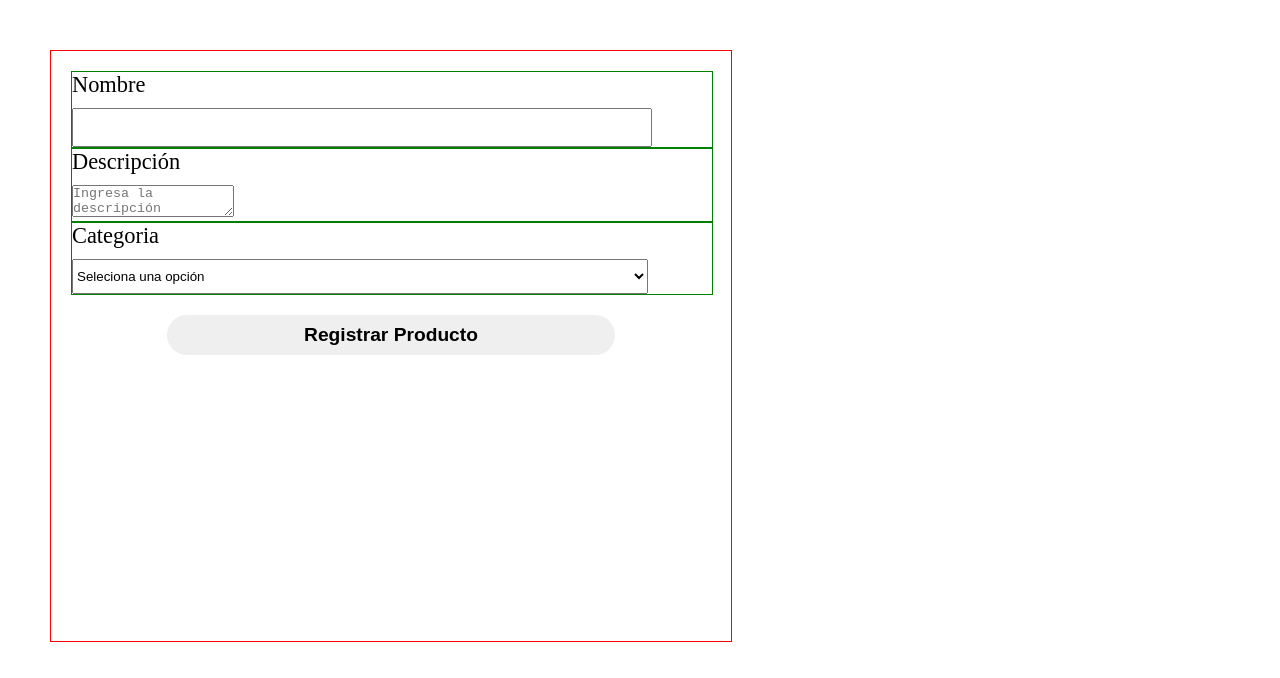
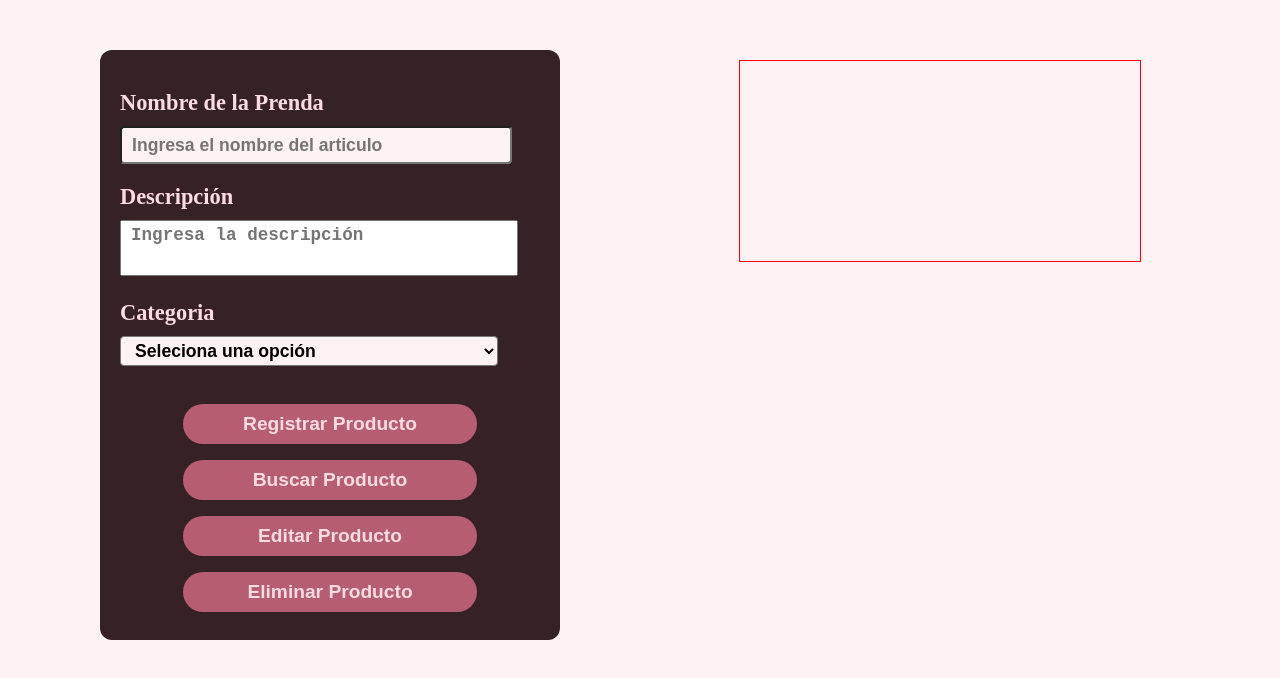
Before and after one commit to Juanpabedoyav/Reto-Parejas, a plain HTML site: page newArticle.html in a window 1280 px wide. Drawn offline with Linux system fonts and the light colour scheme.

Commit message:
se crean botones de eliminar, crea y buscar

```diff
--- a/css/stylesss.css
+++ b/css/stylesss.css
@@ -2,48 +2,127 @@
     padding: 0;
     margin:0;
 }
+:root{
+    --fondo:#fff2f4    ;
+    --form-color:#2e1a1ef5  ;
+    --btn-color:#b75d72;
+    --label-color:#ffdce3;
+}
+body{
+    background-color: var(--fondo) ;
+        /* height: 100%; */
+
+}
+.main{
+    width: 100%;
+    height: 100vh;
+    display: grid;
+    grid-template-columns:600px 1fr ;
+    justify-content:space-between;
+    align-items: flex-start;
+    /* overflow: hidden; */
+    /* border: 1px solid red; */
+
+
+}
+.content{
+    width: 700px;
+}
+.product{
+    width:400px ;
+    height: 200px;
+    margin: 0px auto;
+    margin-top: 60px;
+    border: 1px solid red;
+}
+/* estilos formulario */
 .formulario{
-    width: 50%;
+    background-color:var(--form-color)    ;
+    width: 60%;
     height: 550px;
     display: flex;
     flex-direction: column;
-    margin: 50px 0px 20px 50px;
+    margin: 50px 0px 20px 100px;
     padding: 20px;
+    border-radius: 12px;
+    /* flex-wrap: nowrap; */
 
-    border: 1px solid red;
+
+    /* border: 1px solid red; */
 }
+/* bloques inputs */
 .grupo{
     width: 100%;
     overflow: hidden;
 
-    border: 1px solid green;
+    /* border: 1px solid green; */
 }
+/* titulos inputs */
 .grupo label{
     display: block;
+    color:var(--label-color);
+    font-weight: bold;
     font-size: 1.4rem;
-    margin: 0px 0px 10px 0px;
+    margin: 20px 0px 10px 0px;
 }
 .grupo input{
     width: 90%;
-    height: 35px;
+    height: 30px;
     outline: none;
-}
-#categoria{
-    width: 90%;
-    height: 35px;
-    outline: none;
+    padding: 2px 0px 2px 10px;
+    border-radius: 4px;
+    background-color: var(--fondo);
+    font-size: 1.1rem;
+    font-weight: 600;
+
 
 }
-#descripcion{
-    overflow: hidden;
+/* estilo seleccion de categoria  */
+#categoria, option{
+    width: 90%;
+    height: 30px;
+    outline: none;
+    padding: 2px 0px 2px 10px;
+    border-radius: 4px;
+    background-color: var(--fondo);
+    font-size: 1.1rem;
+    font-weight: 600;
+    margin-bottom: 30px;
+
 
 }
-#registrar{
+/* descricion de producto */
+.mensaje{
+
+resize: none;
+overflow: hidden;
+}
+
+
+#descripcion {
+    width: 92%;
+    height: 50px;
+    outline: none;
+    font-size: 1.1rem;
+    font-weight: 600;
+    padding: 4px 0px 0px 10px;
+    overflow-y: scroll;
+    resize: none;
+
+
+
+}
+
+.btn{
     width: 70%;
     height: 40px;
     border-radius: 30px;
-    margin: 20px auto;
+    margin: 8px auto;
     border:none;
     font-weight: bold;
     font-size: 1.2rem;
+    padding: 5px;
+    background-color: #b75d72 ;
+    color: var(--label-color);
+    cursor:pointer;
 }
--- a/newArticle.html
+++ b/newArticle.html
@@ -10,14 +10,16 @@
 </head>
 
 <body>
+    <div class="main">
+    <div class="content">
         <form id="form" class="formulario">
             <div class="grupo">
-            <label for="nombre">Nombre</label>
-            <input id="nombre" type="text">
+                <label for="nombre">Nombre de la Prenda</label>
+                <input id="nombre" type="text" placeholder="Ingresa el nombre del articulo">
             </div>
-        <div class="grupo">
+            <div class="grupo mensaje">
                 <label for="descripcion">Descripción</label>
-            <textarea id="descripcion" type="text" placeholder="Ingresa la descripción"></textarea>
+                <textarea id="descripcion" type="text" col="50" row="5" placeholder="Ingresa la descripción"></textarea>
             </div>
             <div class="grupo">
                 <label for="categoria">Categoria</label>
@@ -32,10 +34,18 @@
         <input type="text"> -->
             <!-- <label for="">Imagen</label>
         <input type="text"> -->
-        <button id="registrar" type="submit">Registrar Producto</button>
+            <button id="registrar" class="btn" type="submit">Registrar Producto</button>
+            <button id="" class="btn" type="button">Buscar Producto</button>
+            <button id="" class="btn" type="button">Editar Producto</button>
+            <button id="" class="btn" type="button">Eliminar Producto</button>
+        </form>
+    </div>
+    <div id="new" class="product">
 
-    </form>
 
+
+</div>
+</div>
     <script src="scripts/newArticle.js"></script>
 </body>
 
--- a/scripts/newArticle.js
+++ b/scripts/newArticle.js
@@ -11,7 +11,7 @@ e.preventDefault();
 let nombre = document.getElementById('nombre').value;
 let Descripcion= document.getElementById('descripcion').value;
 let categoria = document.getElementById('categoria').value;
-
+let nuevo =  document.getElementById('new');
 await fetch(URL, {
     method: 'POST',
     body: JSON.stringify(
@@ -23,5 +23,9 @@ await fetch(URL, {
     ),
     headers: {"Content-Type": "application/json; charset=UTF-8"}
 });
+nuevo.innerHTML="";
+nuevo.innerHTML += `<p>Se crea con exito <span>${nombre}</span></p>`
+
+
 
 })
```
Also changed, not shown: data/dbnewArticle.json (+0 -58 lines), index.html (+1 -1 lines). Lines whose indentation alone changed are shown as unchanged.
